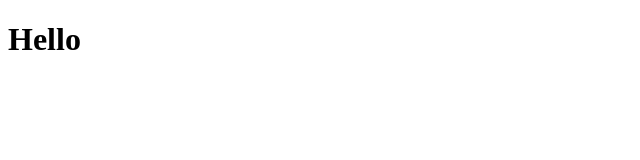
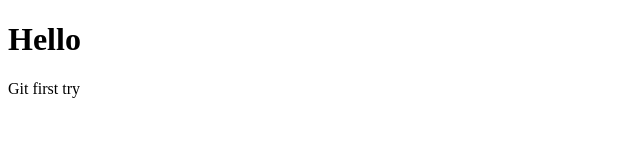
Before and after one commit to Devan393/Samanyastrial, a plain HTML site: page index.html in a window 1280 px wide. Shown: the full height of the page, 0-640 px from the left. Drawn offline with Linux system fonts and the light colour scheme.

Commit message:
1st change

```diff
--- a/index.html
+++ b/index.html
@@ -6,6 +6,6 @@
     <h1>Hello</h1>
 </head>
 <body>
-
+    <p>Git first try</p>
 </body>
 </html>
```
